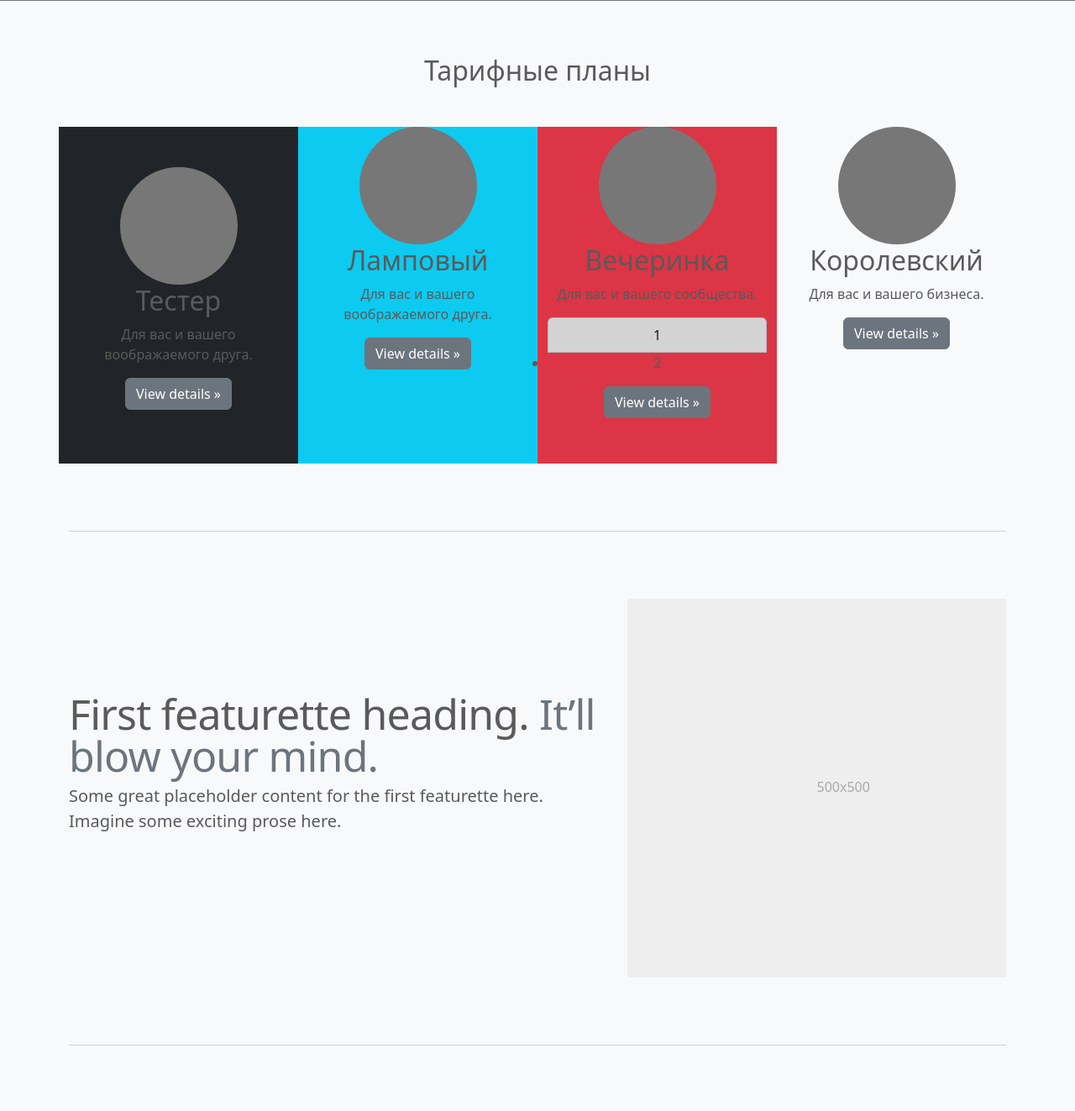
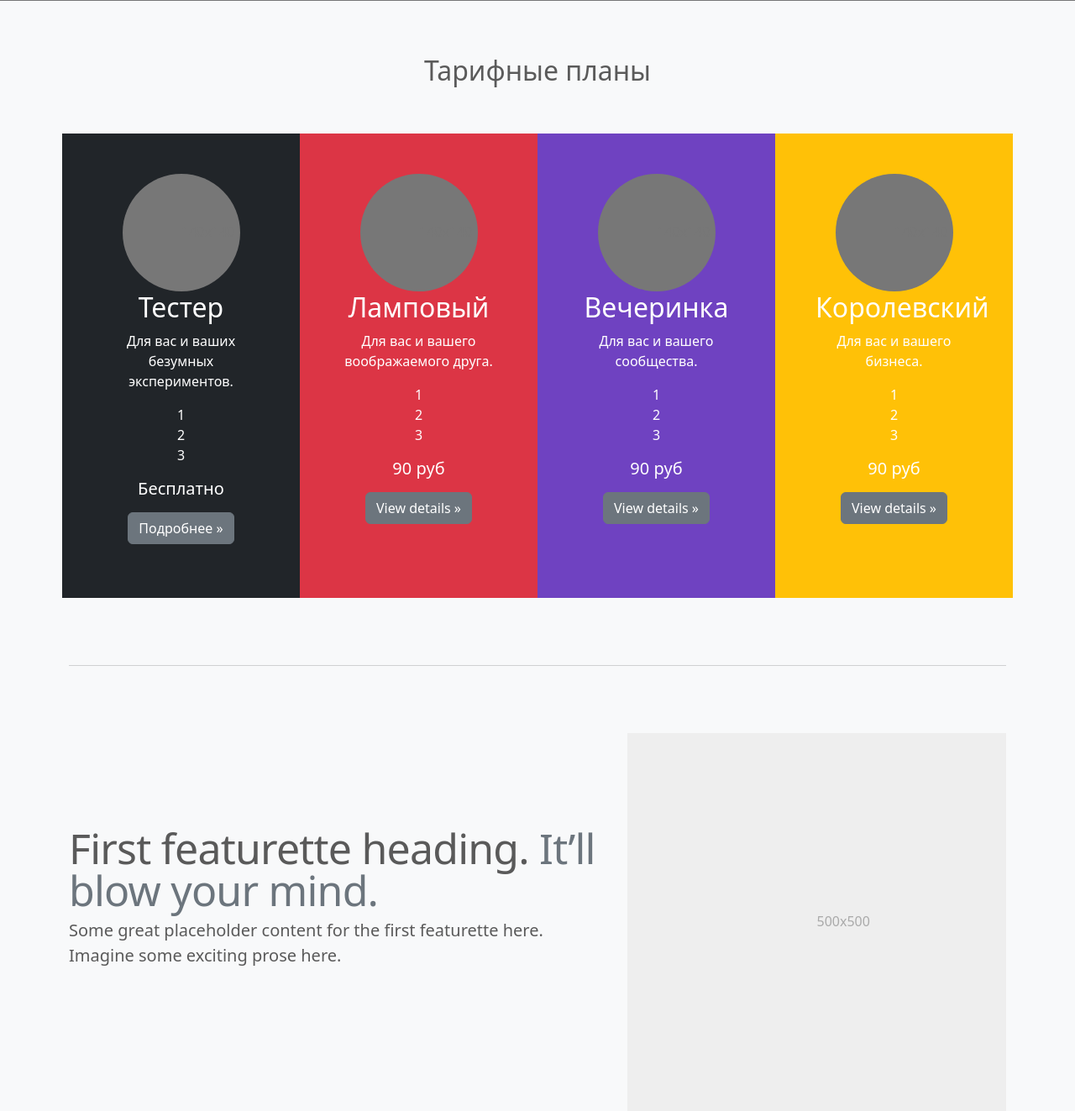
Before and after one commit to Maglctea/Fortuhost, a Django app: template app/templates/app/main.html in a window 1280 px wide. Shown: the part 559-1882 px from the top of the page at 84% size. Run offline with Django 4.2, Linux system fonts and the light colour scheme; the template is opened without the code that fills it, so the values that code supplies are empty; some libraries are stand-ins or nearby versions.

Commit message:
Изменена главная страница

```diff
--- a/app/templates/app/main.html
+++ b/app/templates/app/main.html
@@ -66,42 +66,68 @@
   <div class="container marketing">
 
     <!-- Three columns of text below the carousel -->
-    <div class="row">
-        <h2 class="text-center mb-5">Тарифные планы</h2>
-          <div class="col-lg-3 bg-dark text-center p-5">
+    <div class="row gy-5 gx-3">
+        <h2 class="text-center mb-2">Тарифные планы</h2>
+          <div class="col-lg-3 col-sm-6 bg-dark text-center text-white p-5">
             <svg class="bd-placeholder-img rounded-circle" width="140" height="140" xmlns="http://www.w3.org/2000/svg" role="img" aria-label="Placeholder: 140x140" preserveAspectRatio="xMidYMid slice" focusable="false"><title>Placeholder</title><rect width="100%" height="100%" fill="#777"/><text x="50%" y="50%" fill="#777" dy=".3em">140x140</text></svg>
 
             <h2 class="fw-normal">Тестер</h2>
-            <p>Для вас и вашего воображаемого друга.</p>
-            <p><a class="btn btn-secondary" href="#">View details &raquo;</a></p>
+            <p>Для вас и ваших безумных экспериментов.</p>
+            <p class="text-start">
+                <ul class="list-unstyled">
+                    <li class="list-group-item">1</li>
+                    <li class="list-group-item">2</li>
+                    <li class="list-group-item">3</li>
+                </ul>
+            </p>
+            <p class="blockquote h1">Бесплатно</p>
+            <p><a class="btn btn-secondary" href="#">Подробнее &raquo;</a></p>
           </div><!-- /.col-lg-4 -->
 
-          <div class="col-lg-3 bg-info text-center">
+          <div class="col-lg-3 col-sm-6 bg-danger text-center text-white p-5">
             <svg class="bd-placeholder-img rounded-circle" width="140" height="140" xmlns="http://www.w3.org/2000/svg" role="img" aria-label="Placeholder: 140x140" preserveAspectRatio="xMidYMid slice" focusable="false"><title>Placeholder</title><rect width="100%" height="100%" fill="#777"/><text x="50%" y="50%" fill="#777" dy=".3em">140x140</text></svg>
 
             <h2 class="fw-normal">Ламповый</h2>
             <p>Для вас и вашего воображаемого друга.</p>
+            <p class="text-start">
+                <ul class="list-unstyled">
+                    <li class="list-group-item">1</li>
+                    <li class="list-group-item">2</li>
+                    <li class="list-group-item">3</li>
+                </ul>
+            </p>
+            <p class="blockquote h1">90 руб</p>
             <p><a class="btn btn-secondary" href="#">View details &raquo;</a></p>
           </div><!-- /.col-lg-4 -->
 
-          <div class="col-lg-3 bg-danger text-center">
+          <div class="col-lg-3 col-sm-6 bg-purple text-center text-white p-5">
             <svg class="bd-placeholder-img rounded-circle" width="140" height="140" xmlns="http://www.w3.org/2000/svg" role="img" aria-label="Placeholder: 140x140" preserveAspectRatio="xMidYMid slice" focusable="false"><title>Placeholder</title><rect width="100%" height="100%" fill="#777"/><text x="50%" y="50%" fill="#777" dy=".3em">140x140</text></svg>
 
             <h2 class="fw-normal">Вечеринка</h2>
             <p>Для вас и вашего сообщества.</p>
             <p class="text-start">
-            <ul class="list-group">
-                <li class="list-group-item list-group-item-dark">1</li>
-                <li>2</li>
-            </ul>
+                <ul class="list-unstyled">
+                    <li class="list-group-item">1</li>
+                    <li class="list-group-item">2</li>
+                    <li class="list-group-item">3</li>
+                </ul>
             </p>
+            <p class="blockquote h1">90 руб</p>
             <p><a class="btn btn-secondary" href="#">View details &raquo;</a></p>
           </div><!-- /.col-lg-4 -->
-          <div class="col-lg-3 bg-gold text-center">
+          <div class="col-lg-3 col-sm-6 bg-warning text-center text-white p-5">
             <svg class="bd-placeholder-img rounded-circle" width="140" height="140" xmlns="http://www.w3.org/2000/svg" role="img" aria-label="Placeholder: 140x140" preserveAspectRatio="xMidYMid slice" focusable="false"><title>Placeholder</title><rect width="100%" height="100%" fill="#777"/><text x="50%" y="50%" fill="#777" dy=".3em">140x140</text></svg>
 
             <h2 class="fw-normal">Королевский</h2>
             <p>Для вас и вашего бизнеса.</p>
+            <p class="text-start">
+                <ul class="list-unstyled">
+                    <li class="list-group-item">1</li>
+                    <li class="list-group-item">2</li>
+                    <li class="list-group-item">3</li>
+                </ul>
+            </p>
+            <p class="blockquote h1">90 руб</p>
             <p><a class="btn btn-secondary" href="#">View details &raquo;</a></p>
           </div><!-- /.col-lg-4 -->
     </div><!-- /.row -->
```
